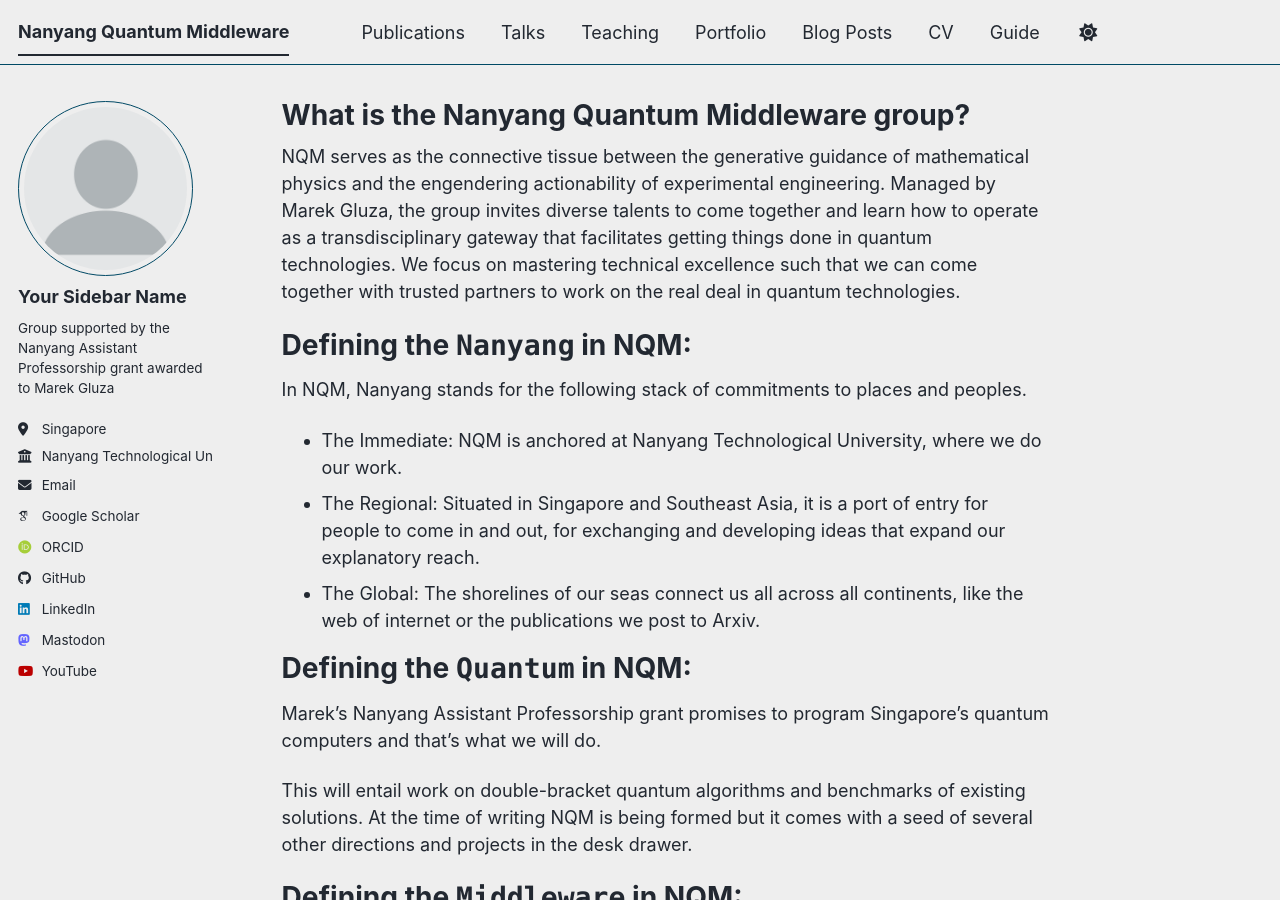
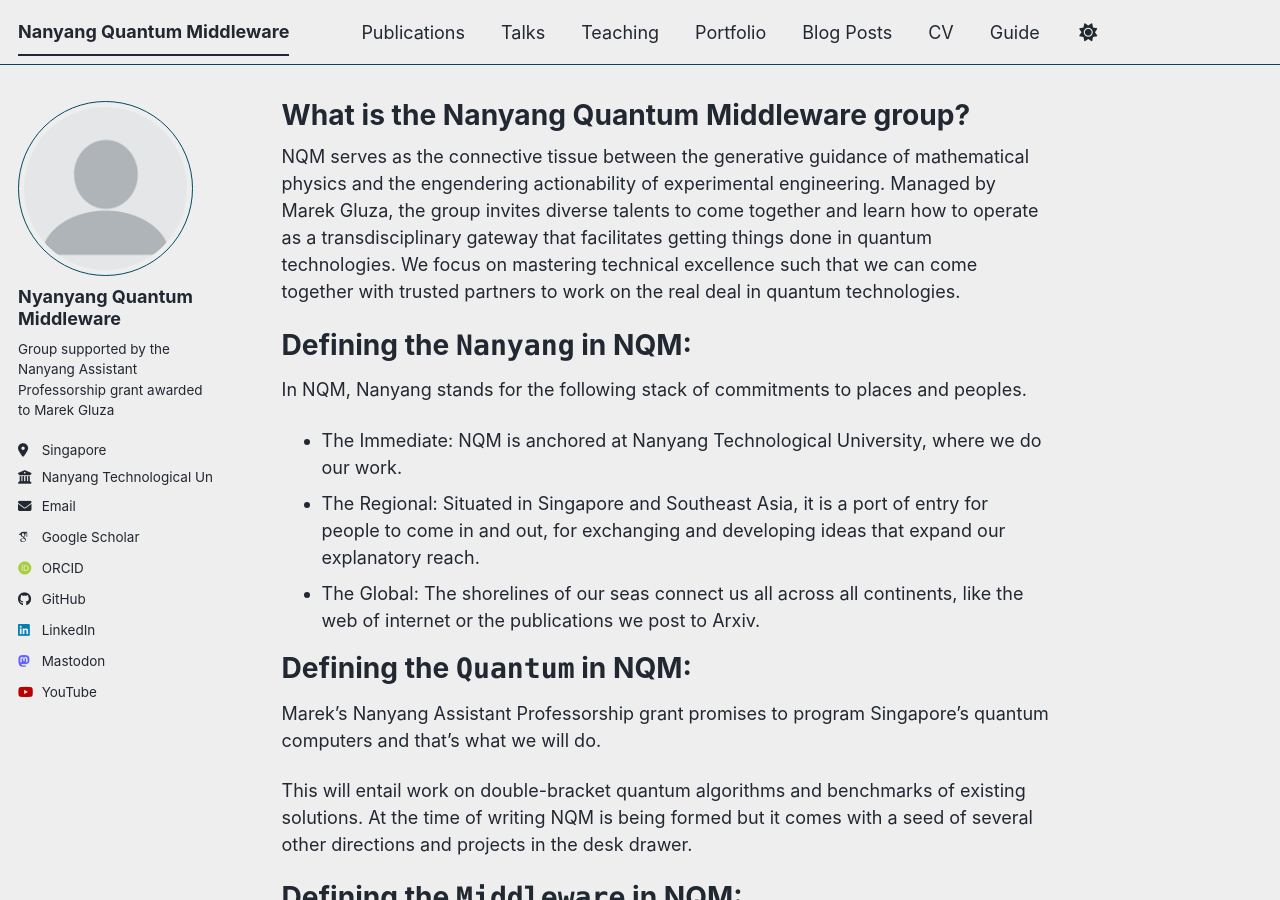
Before and after one commit to marekgluza/marekgluza.github.io, a Jekyll site: the page built from _pages/about.md, in a window 1280 px wide and 900 px high. Built offline with Jekyll 4.4.1, drawn with Linux system fonts in a browser that asks for light colours; some web fonts are replaced; a script bundle is joined from its source files by our own code; library files that are not in the unit come from our copies.

Commit message:
Update author name in configuration file

```diff
--- a/_config.yml
+++ b/_config.yml
@@ -24,7 +24,7 @@ repository               : "marekgluza/marekgluza.github.io"
 author:
   # Biographic information
   avatar           : "profile.png"
-  name             : "Your Sidebar Name"
+  name             : "Nyanyang Quantum Middleware"
   pronouns         : # example: "she/her"
   bio              : "Group supported by the Nanyang Assistant Professorship grant awarded to Marek Gluza"
   location         : "Singapore"
```
